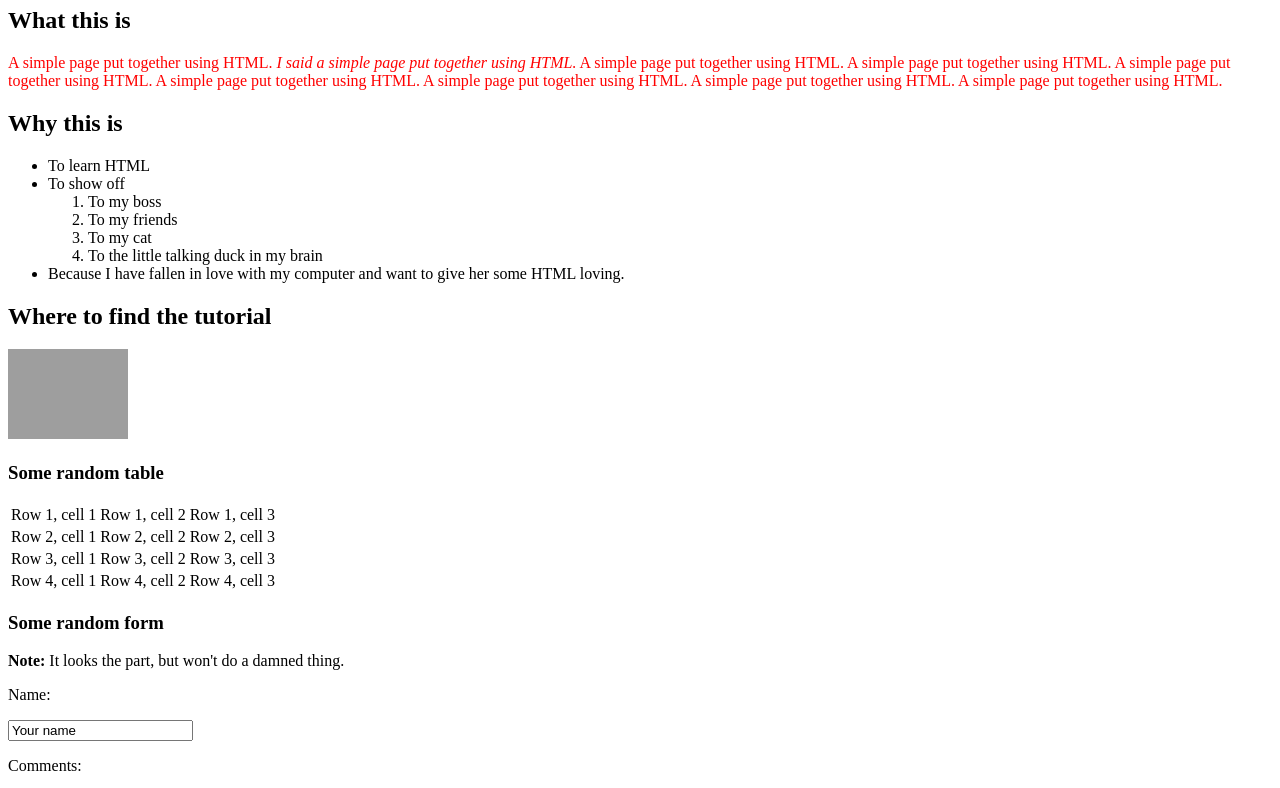
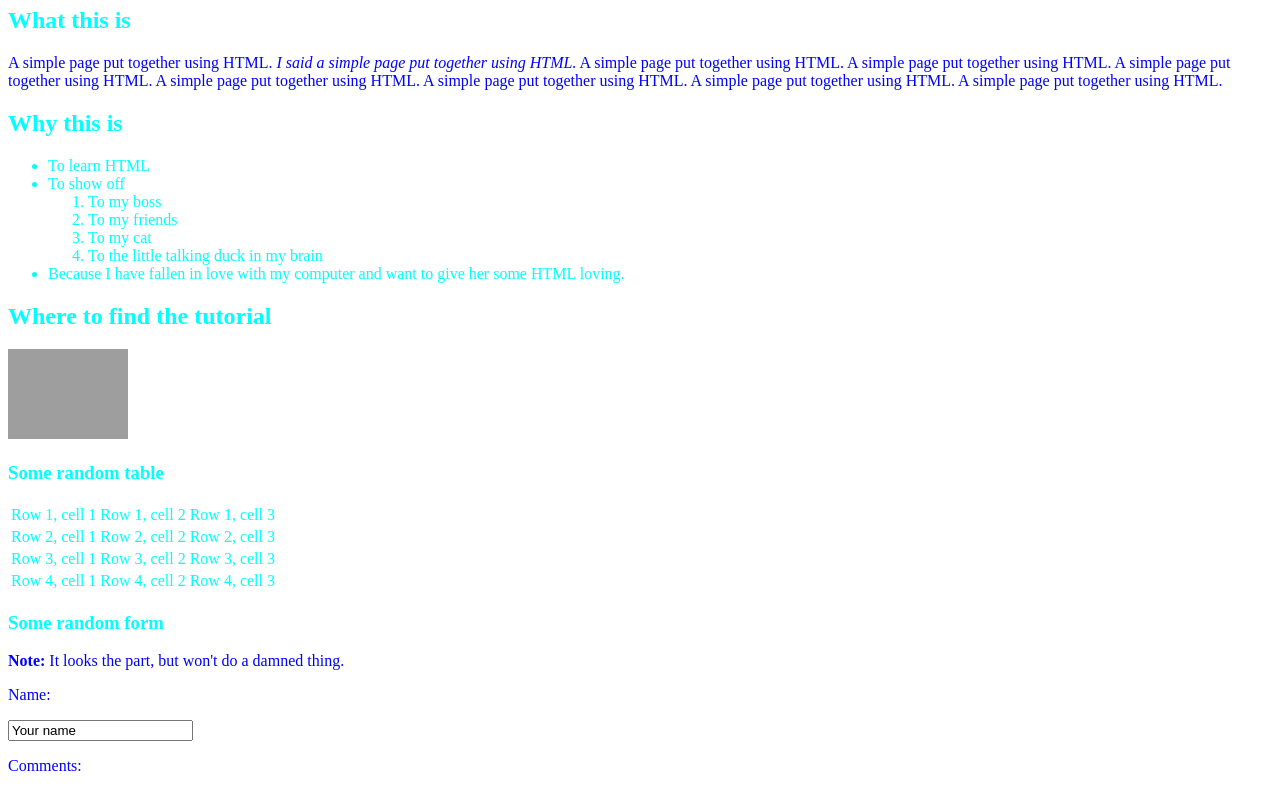
Before and after one commit to the-bobo/html-tut, a website: page index.html in a window 1280 px wide. Shown: the part 73-861 px from the top of the page. Drawn offline with Linux system fonts and the light colour scheme; grey boxes are pictures that could not be loaded.

Commit message:
messing around with css

```diff
--- a/index.html
+++ b/index.html
@@ -5,7 +5,7 @@
 <head>
 
     <title>My first web page</title>
-
+    <link rel="stylesheet" href="style.css">
     <!-- This is a comment, by the way -->
 
 </head>
@@ -15,7 +15,7 @@
 <h1>My first web page</h1>
 
 <h2>What this is</h2>
-<p style="color: red">A simple page put together using HTML. <em>I said a simple page put together using HTML.</em> A simple page put together using HTML. A simple page put together using HTML. A simple page put together using HTML. A simple page put together using HTML. A simple page put together using HTML. A simple page put together using HTML. A simple page put together using HTML.</p>
+<p>A simple page put together using HTML. <em>I said a simple page put together using HTML.</em> A simple page put together using HTML. A simple page put together using HTML. A simple page put together using HTML. A simple page put together using HTML. A simple page put together using HTML. A simple page put together using HTML. A simple page put together using HTML.</p>
 
 <h2>Why this is</h2>
 <ul>
--- /dev/null
+++ b/style.css
@@ -0,0 +1,11 @@
+p {
+  color: blue;
+}
+
+a {
+  color: green;
+}
+
+body {
+    color: aqua;
+}
```
